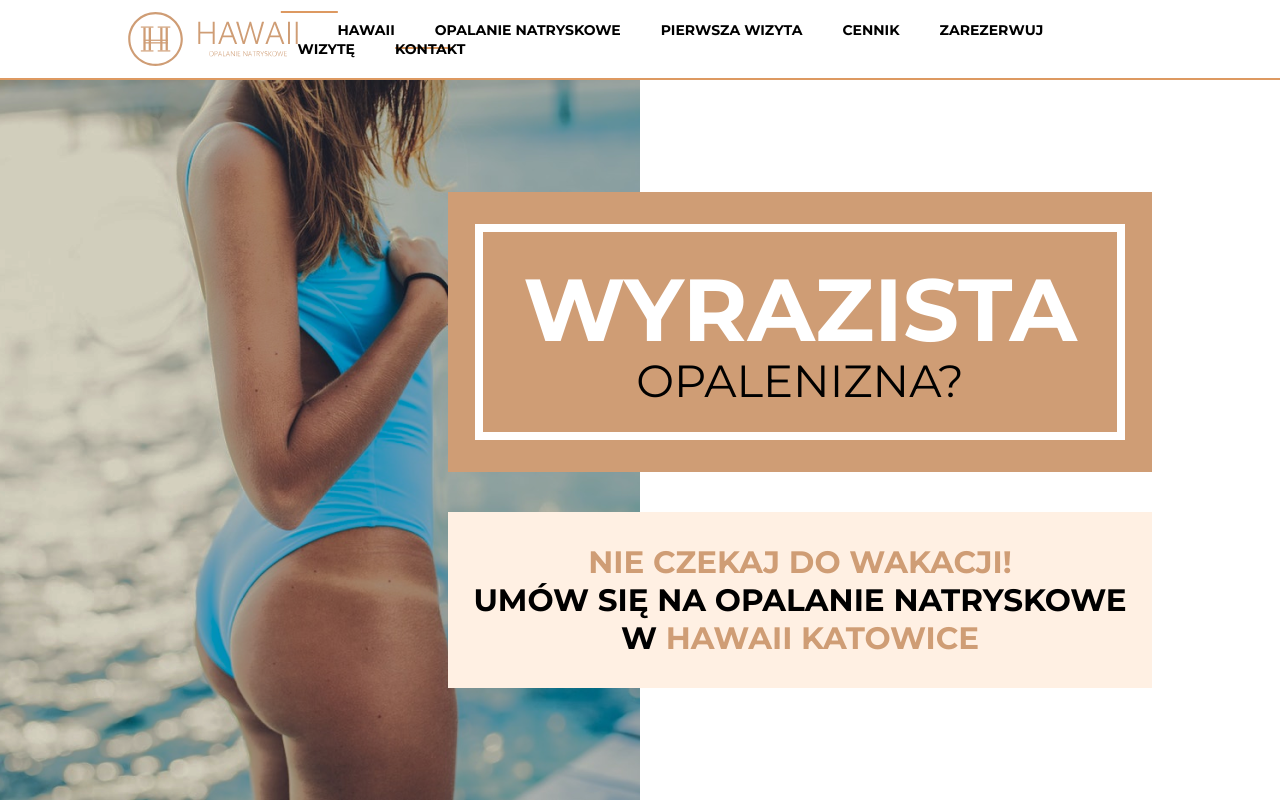
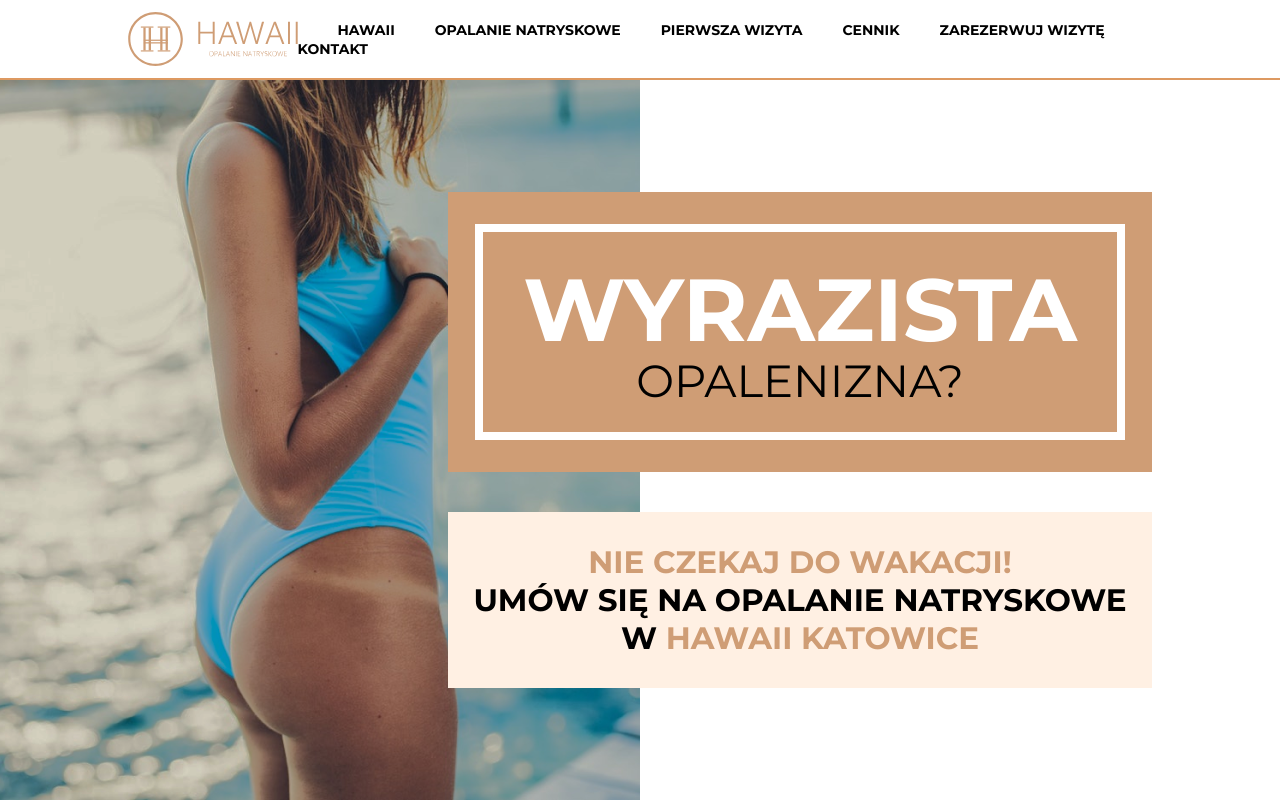
Before and after one commit to Lishovsky/hawaii-web, a Vue app: page / in a window 1280 px wide. Shown: the top 800 px of the page. Built offline with nearby package versions, Linux system fonts and the light colour scheme.

Commit message:
fix navigation bar bug

```diff
--- a/src/components/navigation.vue
+++ b/src/components/navigation.vue
@@ -52,7 +52,6 @@ nav {
 }
 
 .nav_rightBox a {
-  overflow: hidden;
   margin-left: 40px;
   text-transform: uppercase;
   font-size: 14px;
@@ -61,10 +60,9 @@ nav {
   font-weight: 700;
   position: relative;
   transition: 300ms;
-  overflow: hidden;
 }
 
-.nav_rightBox a:first-child::before {
+.nav_rightBox a::before {
   position: absolute;
   content: "";
   top: -10px;
@@ -72,11 +70,12 @@ nav {
   width: 100%;
   height: 2px;
   background: #dd9961;
-  transform: translateX(-100%);
-  transition: 300ms;
+  transform: translateY(100%);
+  transition: 600ms;
+  opacity: 0;
 }
 
-.nav_rightBox a:first-child::after {
+.nav_rightBox a::after {
   position: absolute;
   content: "";
   bottom: -10px;
@@ -84,15 +83,18 @@ nav {
   width: 100%;
   height: 2px;
   background: #dd9961;
-  transform: translateX(100%);
-  transition: 300ms;
+  transform: translateY(-100%);
+  transition: 600ms;
+  opacity: 0;
 }
 
-.nav_rightBox a:first-child:hover::before {
-  transform: translateX(100%);
+.nav_rightBox a:hover::before {
+  transform: translateY(0%);
+  opacity: 1;
 }
 
-.nav_rightBox a:first-child:hover::after {
-  transform: translateX(-100%);
+.nav_rightBox a:hover::after {
+  transform: translateY(0%);
+  opacity: 1;
 }
 </style>
```
